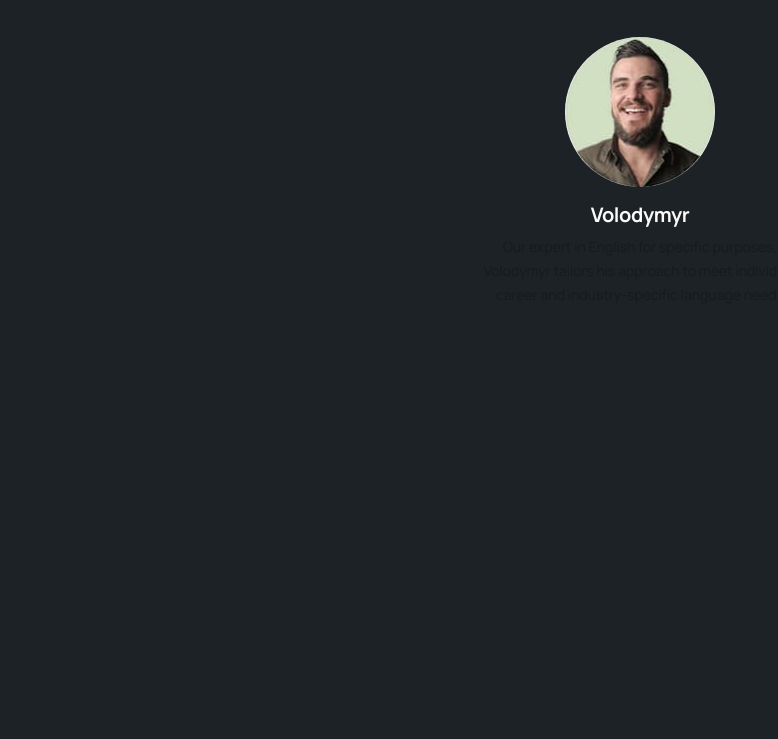
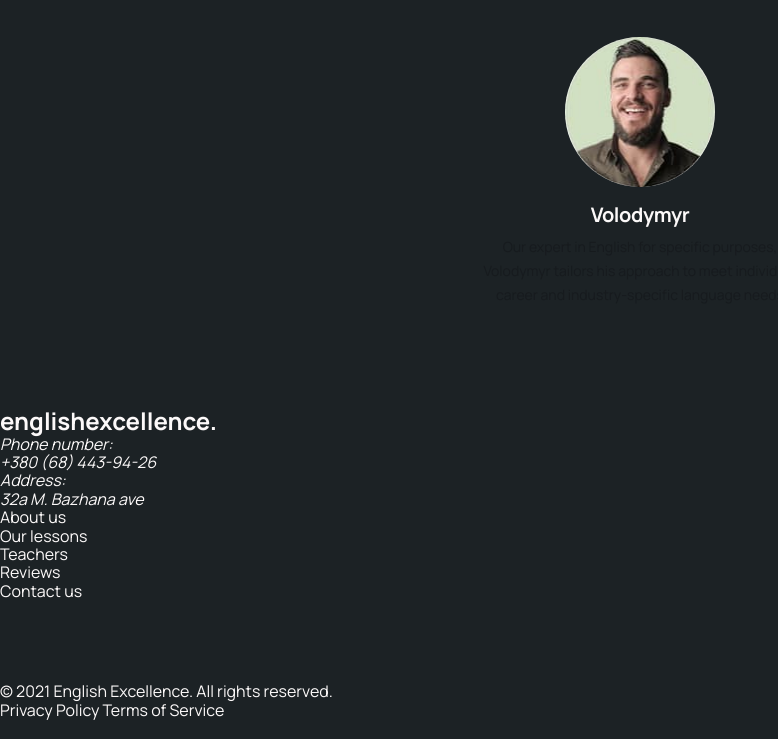
Before and after one commit to ma-nk/Project-Burning-Styles, a website built with Vite: page src/index.html in a window 1280 px wide. Shown: the part 1080-1819 px from the top of the page, without its empty margins (0-778 px from the left). Before the commit the page ends 1507 px from the top, so only its background shows below. Built offline with nearby package versions, Linux system fonts and the light colour scheme.

Commit message:
wrote-some-html-for-footer

```diff
--- a/src/css/header.css
+++ b/src/css/header.css
@@ -1 +1,40 @@
 /* section css will be here */
+.footer {}
+
+.container {}
+
+.footer-top {
+    border-bottom: ;
+}
+
+.footer-top-left {}
+
+.accent {}
+
+.footer-address {}
+
+.footer-contacts {}
+
+.footer-contacts-item {}
+
+.footer-contacts-text {}
+
+.footer-contacts-link {}
+
+.footer-top-middle {}
+
+.footer-nav {}
+
+.footer-nav-item {}
+
+.footer-nav-link {}
+
+.footer-top-right {}
+
+.footer-socials {}
+
+.socials-item {}
+
+.socials-link {}
+
+.socials-icon {}
--- a/src/partials/footer.html
+++ b/src/partials/footer.html
@@ -1,3 +1,89 @@
 <footer class="footer">
-  <div class="container"></div>
+  <div class="container">
+    <div class="footer-top">
+      <div class="footer-top-left">
+        <h2>english<span class="accent">excellence</span>.</h2>
+        <address class="footer-address">
+          <ul class="footer-contacts">
+            <li class="footer-contacts-item">
+              <p class="footer-contacts-text">Phone number:</p>
+              <a class="footer-contacts-link" href="tel:+380684439426"
+                >+380 (68) 443-94-26</a
+              >
+            </li>
+            <li class="footer-contacts-item">
+              <p class="footer-contacts-text">Address:</p>
+              <a class="footer-contacts-link" href="">32a M. Bazhana ave</a>
+            </li>
+          </ul>
+        </address>
+      </div>
+      <div class="footer-top-middle">
+        <ul class="footer-nav">
+          <li class="footer-nav-item">
+            <a class="footer-nav-link" href="">About us</a>
+          </li>
+          <li class="footer-nav-item">
+            <a class="footer-nav-link" href="">Our lessons</a>
+          </li>
+          <li class="footer-nav-item">
+            <a class="footer-nav-link" href="">Teachers</a>
+          </li>
+          <li class="footer-nav-item">
+            <a class="footer-nav-link" href="">Reviews</a>
+          </li>
+          <li class="footer-nav-item">
+            <a class="footer-nav-link" href="">Contact us</a>
+          </li>
+        </ul>
+      </div>
+      <div class="footer-top-right">
+        <ul class="footer-socials">
+          <li class="socials-item">
+            <a
+              class="socials-link"
+              href=""
+              target="_blank"
+              rel="noopener noreferrer"
+            >
+              <svg class="socials-icon" width="24" height="24">
+                <use href=""></use>
+              </svg>
+            </a>
+          </li>
+          <li class="socials-item">
+            <a
+              class="socials-link"
+              href=""
+              target="_blank"
+              rel="noopener noreferrer"
+            >
+              <svg class="socials-icon" width="24" height="24">
+                <use href=""></use>
+              </svg>
+            </a>
+          </li>
+          <li class="socials-item">
+            <a
+              class="socials-link"
+              href=""
+              target="_blank"
+              rel="noopener noreferrer"
+            >
+              <svg class="socials-icon" width="24" height="24">
+                <use href=""></use>
+              </svg>
+            </a>
+          </li>
+        </ul>
+      </div>
+    </div>
+    <div class="footer-bottom">
+      <p class="footer-bottom-text">
+        © 2021 English Excellence. All rights reserved.
+      </p>
+      <a href="">Privacy Policy</a>
+      <a href="">Terms of Service</a>
+    </div>
+  </div>
 </footer>
```
